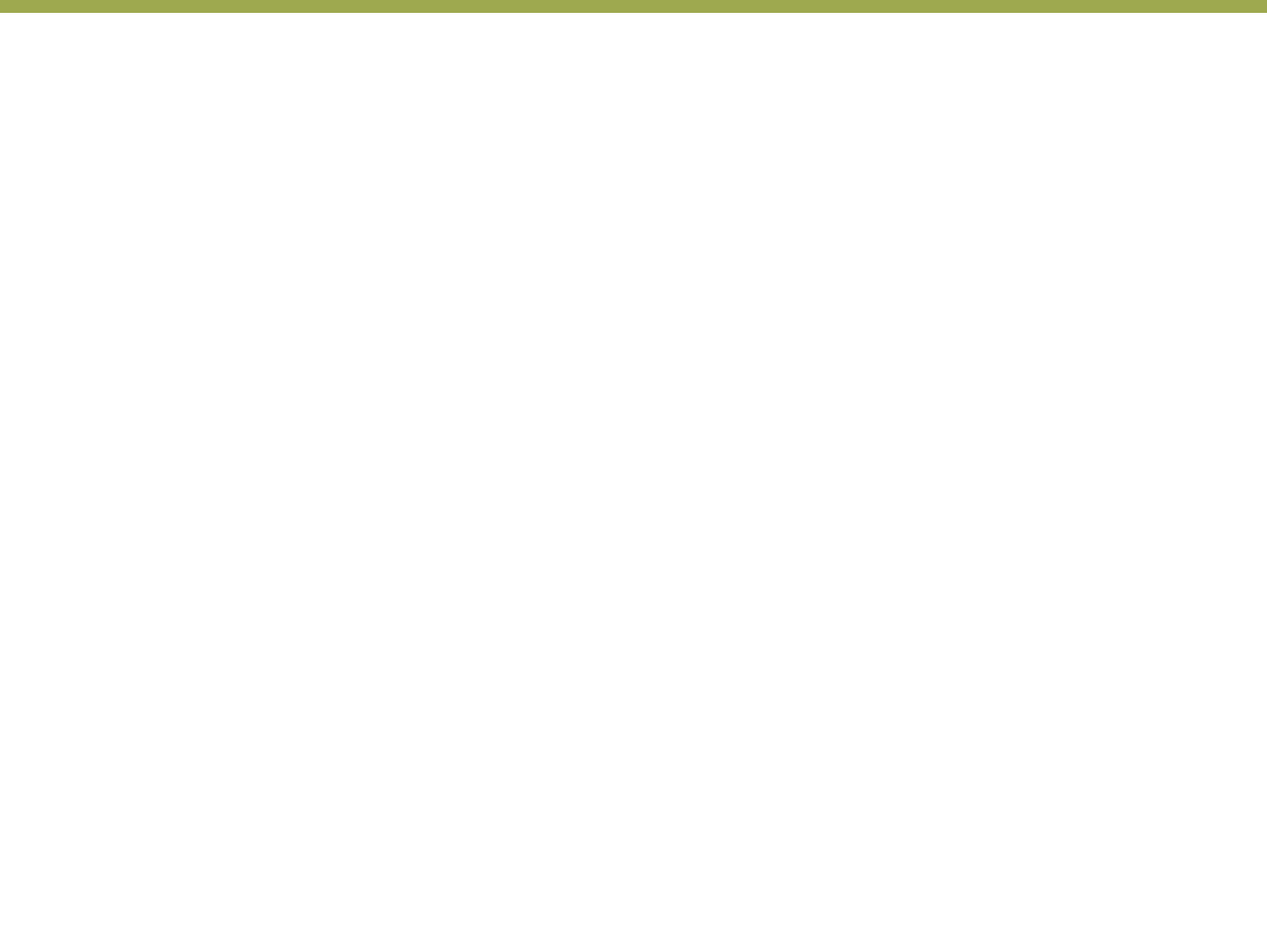
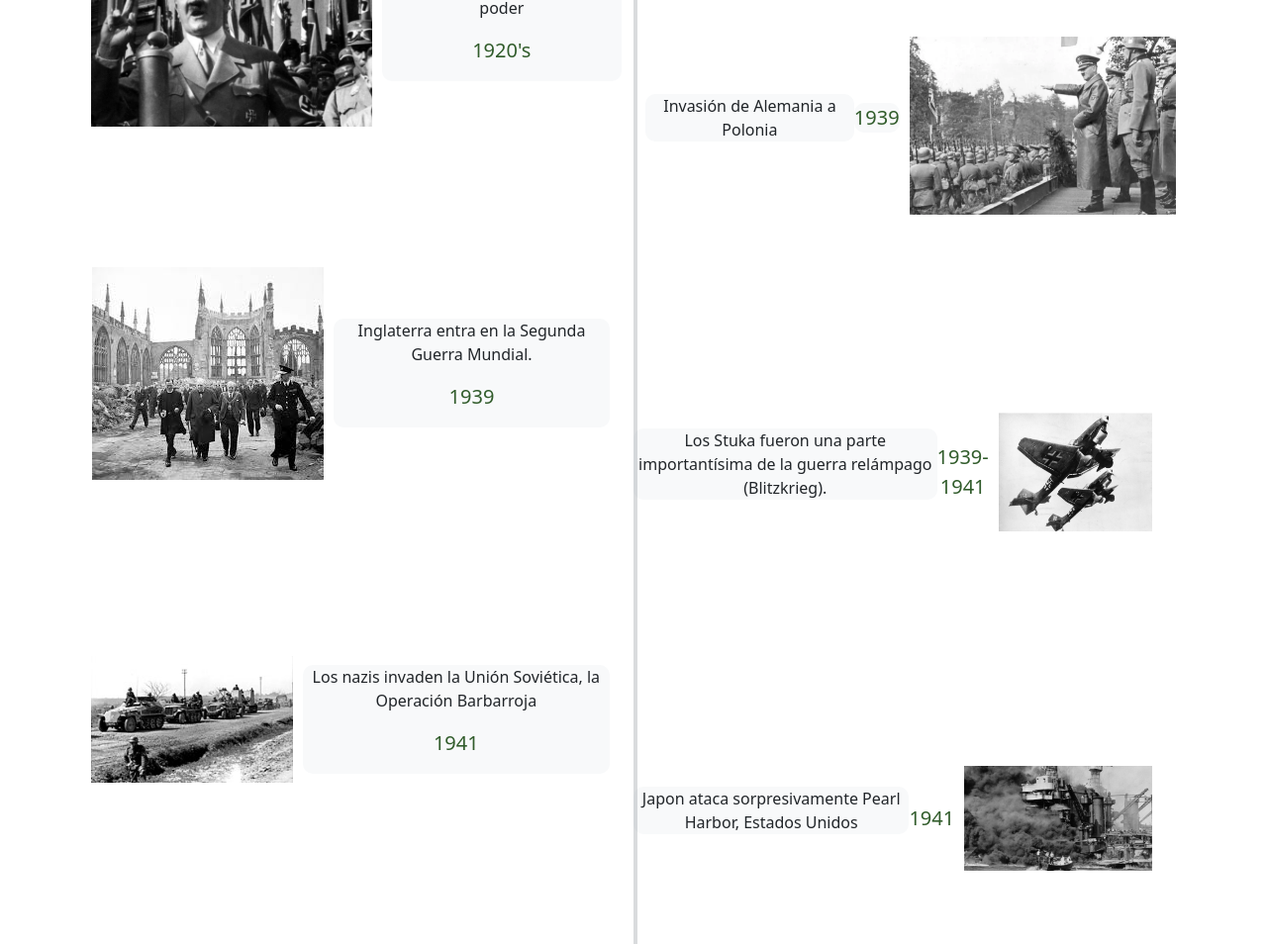
Before and after one commit to patoet36/TP-Final-Campenni-Corti-Lentino-Dominguez-Silva, a plain HTML site: page index.html in a window 1280 px wide. Shown: the part 323-1277 px from the top of the page at 99% size. Before the commit the page ends 800 px from the top, so only its background shows below. Drawn offline with nearby package versions, Linux system fonts and the light colour scheme.

Commit message:
un par de cambios grandes

```diff
--- a/css/index.css
+++ b/css/index.css
@@ -2,6 +2,8 @@
     margin: 0;
     padding: 0;
 }
+
+/*------------------------------------Header-------------------------------------------------*/
 
 header{
     width: 100%;
@@ -53,6 +55,65 @@ a{
     justify-content: center;
 }
 
+/*------------------------------------Contenido----------------------------------------------*/
+
+#lineaDeTiempo{
+  padding: 20px;
+}
+
+
+.timeline {
+  position: relative;
+  padding: 20px 0;
+}
+
+.timeline-item {
+  display: flex;
+  align-items: center;
+  justify-content: flex-end;
+}
+
+.timeline-detail {
+  display: flex;
+  align-items: center;
+  margin-top: 100px;
+  margin-bottom: 30px;
+}
+
+.timeline-image{
+  width: 300px;
+  height: 200px;
+  display: flex;
+  align-items: center;
+  justify-content: center;
+  margin: 10px;
+}
+
+.timeline-content, .timeline-detail p {
+  background: #f8f9fa;
+  border-radius: 10px;
+}
+
+
+
+.timeline-line {
+  position: absolute;
+  top: 0;
+  left: 50%;
+  width: 4px;
+  height: 100%;
+ background-color: #6c757d;
+}
+
+.años{
+  font-size: 20px;
+  color: #315C2B;
+}
+
+
+
+
+/*--------------------------------------Footer-----------------------------------------------*/
 
 footer{
     width: 100%;
--- a/index.html
+++ b/index.html
@@ -33,7 +33,112 @@
     </div>
     </header>
 
-<br>
+    <section id="lineaDeTiempo">
+        <div class="container">
+            <div class="timeline">
+              <hr class="timeline-line">
+              <div class="row">
+                <!-- Item 1 -->
+                <div class="col-lg-6 text-center">
+                    <div class="timeline-item">
+                      <div class="timeline-image">
+                        <img src="assets/imagenes/elascenso.png" class="img-fluid">
+                      </div>
+                      <div class="timeline-content">
+                        <p>El ascenso de Adolf Hitler al poder</p>
+                        <div class="años"><p>1920's</p></div>
+                      </div>
+                    </div>
+                  </div>
+                  <div class="col-lg-6 text-center">
+                    <div class="timeline-detail">
+                      <p>Invasión de Alemania a Polonia</p>
+                      <div class="años"><p>1939</p></div>
+                      <div class="timeline-image">
+                        <img src="assets/imagenes/invasionpolonia.png" class="img-fluid">
+                      </div>
+                    </div>
+                  </div>
+
+
+
+                <!-- Item 2 -->
+                <div class="row">
+                    <div class="col-lg-6 text-center">
+                    <div class="timeline-item">
+                        <div class="timeline-image">
+                        <img src="assets/imagenes/inglaterraEntra.jpg" class="img-fluid">
+                        </div>
+                        <div class="timeline-content">
+                        <p>Inglaterra entra en la Segunda Guerra Mundial.<div class="años">1939</div></p>
+                        </div>
+                        </div>
+                    </div>
+                    <div class="col-lg-6 text-center">
+                    <div class="timeline-detail">
+                        <p>Los Stuka fueron una parte importantísima de la guerra relámpago (Blitzkrieg).<div class="años">1939-1941</div></p>
+                        <div class="timeline-image">
+                        <img src="assets/imagenes/aviones.png" class="img-fluid">
+                        </div>
+                    </div>
+                    </div>
+                </div>
+
+                <!-- Item 3 -->
+                <div class="row">
+                    <div class="col-lg-6 text-center">
+                    <div class="timeline-item">
+                        <div class="timeline-image">
+                        <img src="assets/imagenes/invasionRusia.jpg" class="img-fluid">
+                        </div>
+                        <div class="timeline-content">
+                        <p>Los nazis invaden la Unión Soviética, la Operación Barbarroja<div class="años">1941</div></p>
+                        </div>
+                        </div>
+                    </div>
+                    <div class="col-lg-6 text-center">
+                    <div class="timeline-detail">
+                        <p>Japon ataca sorpresivamente Pearl Harbor, Estados Unidos<div class="años">1941</div></p>
+                        <div class="timeline-image">
+                        <img src="assets/imagenes/pearlharbor.jpeg" class="img-fluid">
+                        </div>
+                    </div>
+                    </div>
+                </div>
+
+
+
+                <!-- Item 4 -->
+                <div class="row">
+                    <div class="col-lg-6 text-center">
+                    <div class="timeline-item">
+                        <div class="timeline-image">
+                        <img src="assets/imagenes/usaEntra.jpg" class="img-fluid">
+                        </div>
+                        <div class="timeline-content">
+                        <p>Estados Unidos entra en la guerra por el ataque de los japoneses a Pearl Harbor<div class="años">1941</div></p>
+                        </div>
+                        </div>
+                    </div>
+                    <div class="col-lg-6 text-center">
+                    <div class="timeline-detail">
+                        <p>Japon ataca sorpresivamente Pearl Harbor, Estados Unidos<div class="años">1941</div></p>
+                        <div class="timeline-image">
+                        <img src="assets/imagenes/pearlharbor.jpeg" class="img-fluid">
+                        </div>
+                    </div>
+                    </div>
+                </div>
+
+
+
+
+
+
+
+            </div>
+          </div>
+    </section>
 
     <footer>
         <div class="footer1">
```
Also changed, not shown: assets/imagenes/672px-Treaty_of_Versailles_English_version.webp (deleted), assets/imagenes/aviones.png (added), assets/imagenes/descarga.jpg (deleted), assets/imagenes/descargini.jpg (deleted), assets/imagenes/descarginini.jpg (deleted), assets/imagenes/elascenso.png (added), assets/imagenes/inglaterraEntra.jpg (added), assets/imagenes/invasionRusia.jpg (added), assets/imagenes/invasionpolonia.png (added), assets/imagenes/musolini.jpg (deleted), assets/imagenes/pearlharbor.jpeg (added), assets/imagenes/usaEntra.jpg (added), assets/imagenes/wachin.jpeg (deleted).
